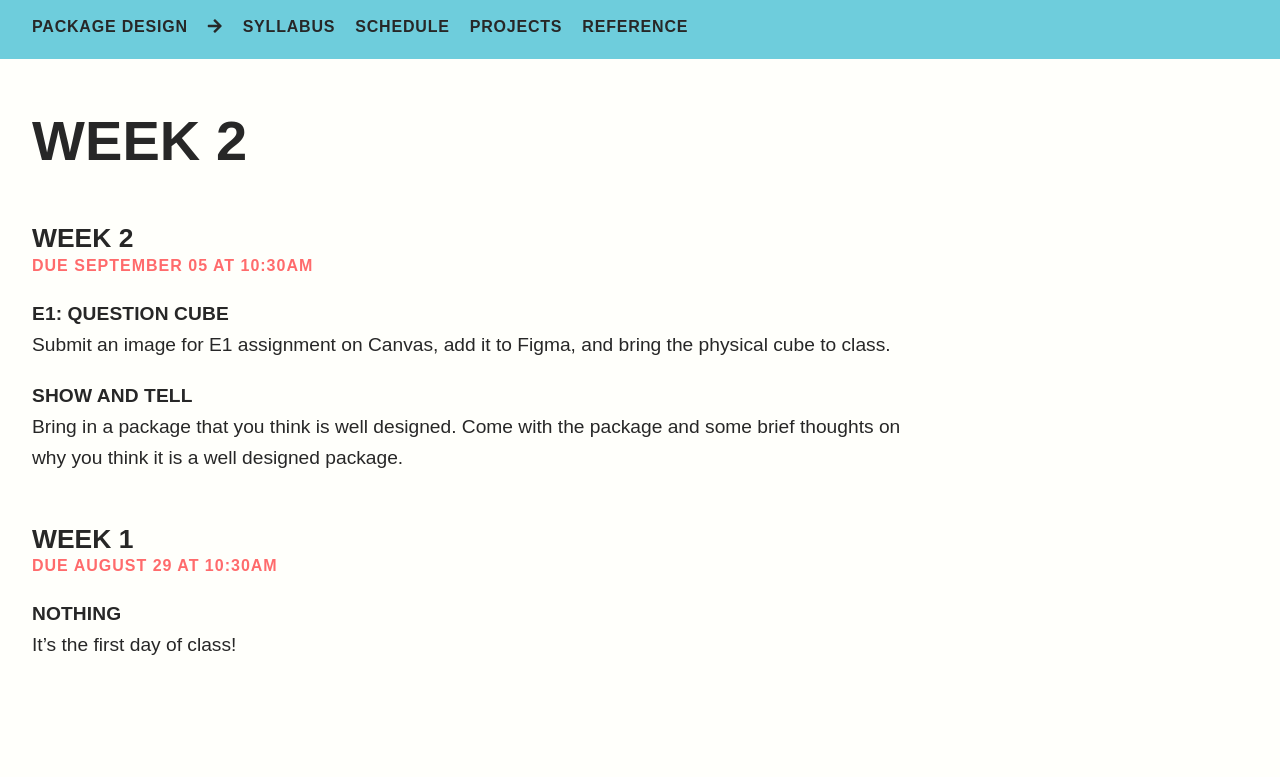
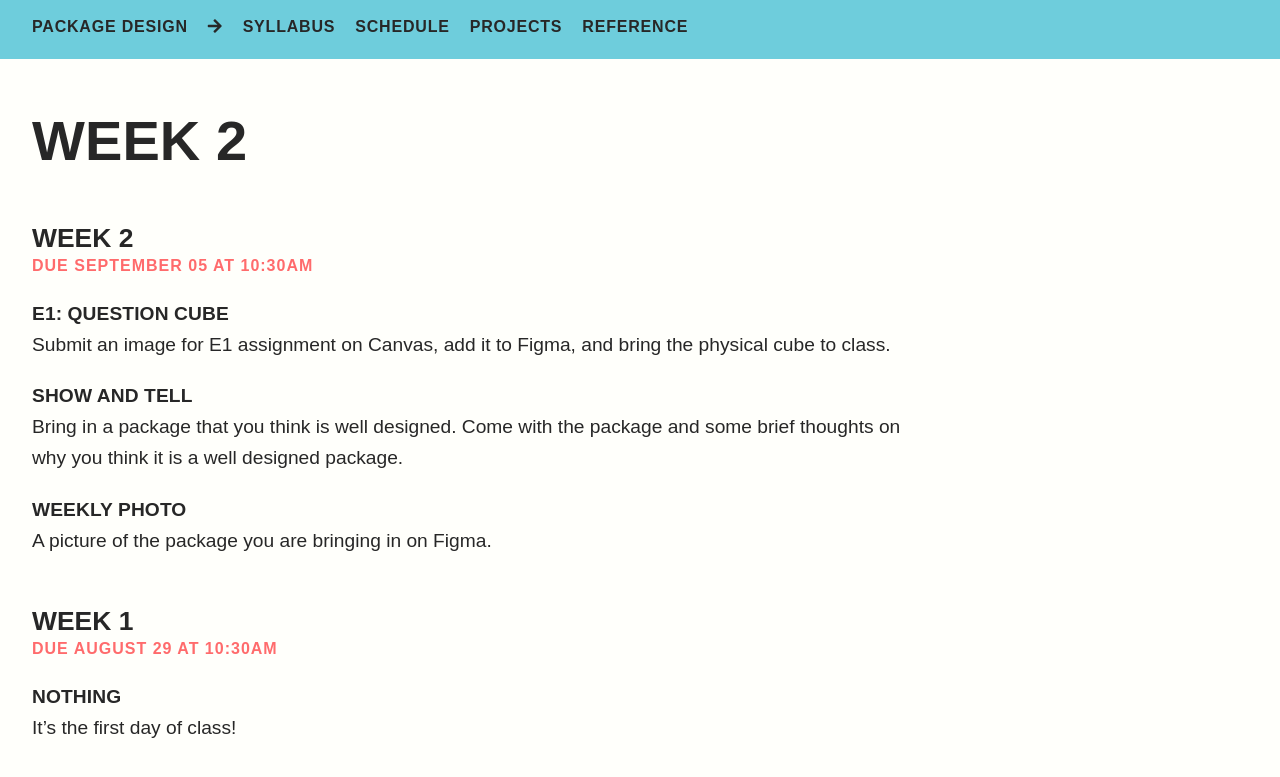
Before and after one commit to gmu-gd/package24-fall, a Jekyll site: the page built from _posts/due/2024-08-29-due.md, in a window 1280 px wide. Shown: the top 777 px of the page. Built offline with Jekyll 4.4.1, drawn with Linux system fonts in a browser that asks for light colours; some web fonts are replaced.

Commit message:
first day update

```diff
--- a/_posts/due/2024-08-29-due.md
+++ b/_posts/due/2024-08-29-due.md
@@ -10,3 +10,6 @@ Submit an image for E1 assignment on Canvas, add it to Figma, and bring the phys
 
 #### Show and Tell
 Bring in a package that you think is well designed. Come with the package and some brief thoughts on why you think it is a well designed package.
+
+#### Weekly Photo
+A picture of the package you are bringing in on Figma.
```
Also changed, not shown: _posts/exercises/2024-08-29-e1.md (renamed from _posts/projects/2024-08-29-e1.md).
